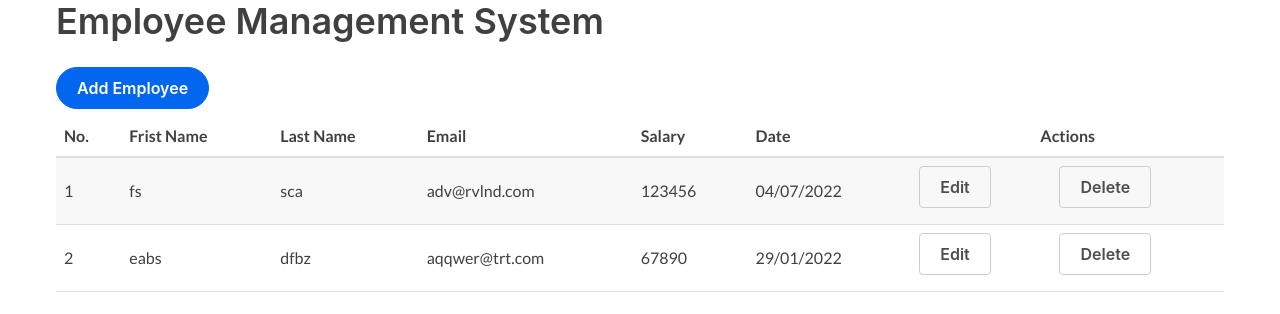
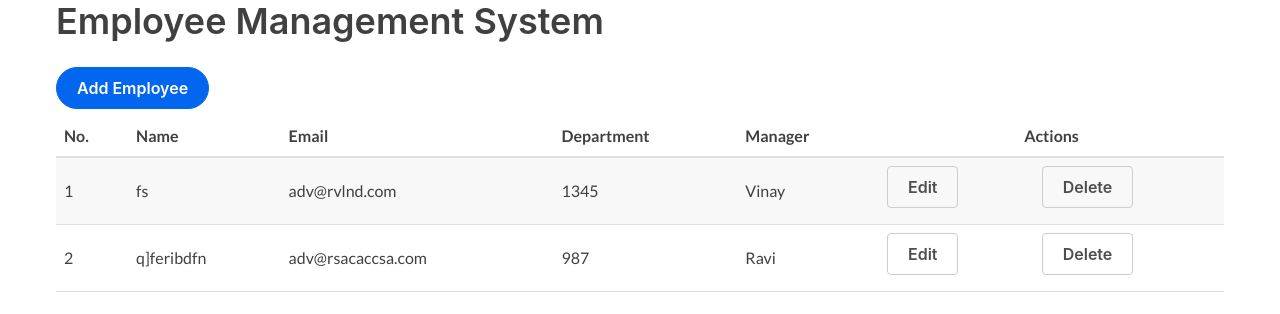
Before and after one commit to advait-deshmukh/ems, a React (Create React App) app: page / in a window 1280 px wide. Shown: the top 314 px of the page. Built offline with nearby package versions, Linux system fonts and the light colour scheme.

Commit message:
Create Add feature in the List

```diff
--- a/src/Dashboard/Add.js
+++ b/src/Dashboard/Add.js
@@ -1,10 +1,53 @@
-import React from 'react';
+import React, {useState, useRef, useEffect} from 'react';
 
-function Add(){
+function Add({employeesData, setEmployeesData, setIsAdding}){
+
+    //updating these states after every input change to have controlled input
+    const [empid, setEmpId] = useState();
+    const [empname, setempname] = useState();
+    const [empmail, setempmail] = useState();
+    const [department, setdepartment] = useState();
+    const [manager, setmanager] = useState();
+
+    //creating a focus on first input field during ONLY first render
+    const textinput = useRef(null);
+    useEffect(()=>{textinput.current.focus()},[])
+
+
+    function addEmployee(e){
+        e.preventDefault()
+        const newEmployee = { empid, empname, empmail, department, manager};
+        employeesData.push(newEmployee);
+        //*update the database along with updating the state*//
+        setEmployeesData(employeesData);
+        setIsAdding(false);
+    }
+
 
     return (
         <div>
-            redering Add page
+            <h1>Add Employee</h1>
+
+            <form onSubmit={(e)=> addEmployee(e)} className = 'short container'>
+                <label > Employee Id </label>
+                <input ref = {textinput} type="text" id="id" onChange={e => setEmpId(e.target.value)} required/>
+
+                <label > Full Name </label>
+                <input type="text" id="name" onChange={e => setempname(e.target.value)} required/>
+
+                <label > Email </label>
+                <input type="text" id="mail" onChange={e => setempmail(e.target.value)} required/>
+
+                <label > Department </label>
+                <input type="text" id="department" onChange={e => setdepartment(e.target.value)} required/>
+
+                <label > Manager </label>
+                <input type="text" id="Manager" onChange={e => setmanager(e.target.value)} required/>
+
+                <input type="submit" value="Submit"/>
+                <br/>
+                <button className="muted-button" onClick={()=> setIsAdding(false)}> Cancel </button>
+            </form>
         </div>
     );
 }
--- a/src/Dashboard/Dashboard.js
+++ b/src/Dashboard/Dashboard.js
@@ -3,7 +3,6 @@ import Add from './Add.js';
 import Edit from './Edit.js';
 import Header from './Header.js'
 import List from './List.js';
-import Swal from 'sweetalert2';
 import {data} from '../Data/Data.js'
 
 
@@ -14,12 +13,12 @@ function Dashboard(){
     const [selectedEmployee, setSelectedEmployee ] = useState(null)
 
 
-    function handleEdit(id){
-        console.log(id);
+    const handleEdit = (id) =>{
+        console.log('Edit id', id);
     }
 
-    function handleDelete(){
-
+    const handleDelete = (id) =>{
+        console.log('Delete id', id);
     }
 
     return(
@@ -30,8 +29,8 @@ function Dashboard(){
                     <Header setIsAdding = {setIsAdding}/>
                     <List
                         employeesData = {employeesData}
-                        handleEdit= {() => handleEdit()}
-                        handleDelete = {()=> handleDelete()}
+                        handleEdit= {handleEdit}
+                        handleDelete = {handleDelete}
                     />
                 </div>
             }
--- a/src/Dashboard/List.js
+++ b/src/Dashboard/List.js
@@ -2,26 +2,24 @@ import React from 'react';
 
 function List({employeesData, handleEdit, handleDelete}){
 
-    const renderedList = employeesData.map((employee, i)=>
-            <tr key = {i}>
+    const renderList = employeesData.map((employee, i)=>
+        <tr key = {employee.empid}>
                 <td>{i+1}</td>
-                    <td>{employee.fname}</td>
-                    <td>{employee.lname}</td>
-                    <td>{employee.email}</td>
-                    <td>{employee.salary}</td>
-                    <td>{employee.date}</td>
+                <td>{employee.empname}</td>
+                <td>{employee.empmail}</td>
+                <td>{employee.department}</td>
+                <td>{employee.manager}</td>
                 <td className='test-right'>
-                        <button className='button muted-button' onClick ={()=>handleEdit(i)}>
+                    <button className='button muted-button' onClick ={()=>handleEdit(employee.empid)}>
                         Edit
                     </button>
                 </td>
                 <td className='test-left'>
-                        <button className='button muted-button' onClick ={()=>handleDelete(i)}>
+                    <button className='button muted-button' onClick ={()=>handleDelete(employee.empid)}>
                         Delete
                     </button>
                 </td>
-            </tr>
-    )
+        </tr>)
 
     return (
         <div>
@@ -29,18 +27,17 @@ function List({employeesData, handleEdit, handleDelete}){
                 <thead>
                     <tr>
                         <th>No.</th>
-                        <th>Frist Name</th>
-                        <th>Last Name</th>
+                        <th>Name</th>
                         <th>Email</th>
-                        <th>Salary</th>
-                        <th>Date</th>
+                        <th>Department</th>
+                        <th>Manager</th>
                         <th colSpan={2} className='text-center'>Actions</th>
                     </tr>
                 </thead>
                 <tbody>
                     {employeesData.length>0 ?
                     (
-                        renderedList
+                        renderList
                     ):(
                         <th colSpan={8} className='text-center'> No Employees</th>
                     )
--- a/src/Data/Data.js
+++ b/src/Data/Data.js
@@ -1,17 +1,17 @@
 const data = [
     {
-        fname : 'fs',
-        lname: 'sca' ,
-        email: 'adv@rvlnd.com',
-        salary: 123456,
-        date: '04/07/2022',
+        empid : 1,
+        empname : 'fs',
+        empmail: 'adv@rvlnd.com',
+        department: 1345,
+        manager: 'Vinay',
     },
     {
-        fname : 'eabs',
-        lname: 'dfbz' ,
-        email: 'aqqwer@trt.com',
-        salary: 67890,
-        date: '29/01/2022',
+        empid : 2,
+        empname : 'q]feribdfn',
+        empmail: 'adv@rsacaccsa.com',
+        department: 987,
+        manager: 'Ravi',
     },
 ]
 
```
Lines whose indentation alone changed are shown as unchanged.
